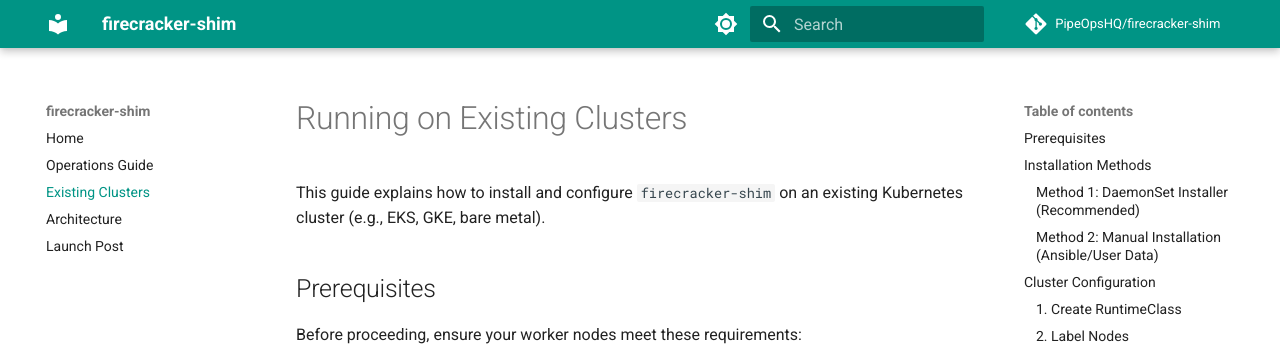
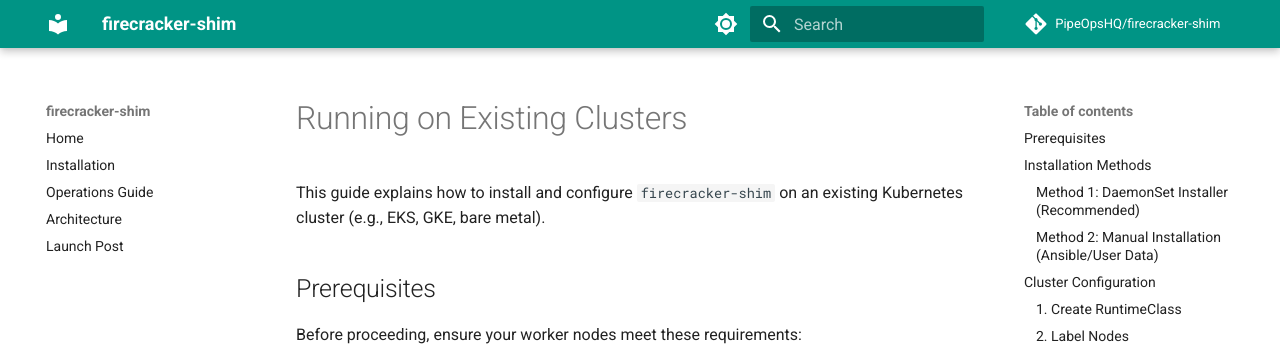
Before and after one commit to PipeOpsHQ/firecracker-shim, an MkDocs documentation site: the page built from docs/existing-clusters.md, in a window 1280 px wide. Shown: the top 349 px of the page. Built offline with MkDocs 1.6.1 and Material for MkDocs 9.7.7, drawn with Linux system fonts in a browser that asks for light colours; comment, search, counter and statistics services are not loaded.

Commit message:
feat(nav): Add Installation section to navigation in mkdocs.yml

```diff
--- a/mkdocs.yml
+++ b/mkdocs.yml
@@ -29,8 +29,8 @@
 
 nav:
   - Home: index.md
+  - Installation: installation.md
   - Operations Guide: operations.md
-  - Existing Clusters: existing-clusters.md
   - Architecture: ARCHITECTURE.md
   - Launch Post: launch-post.md
 
```
